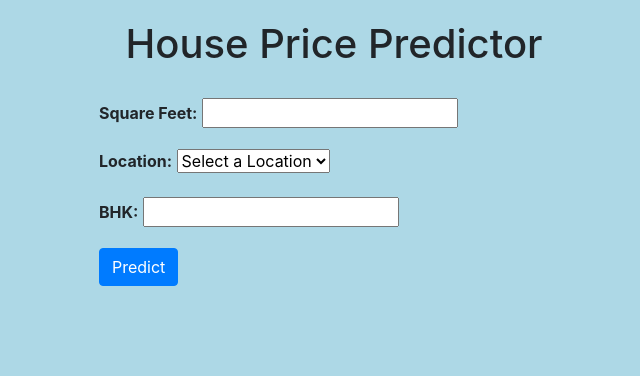
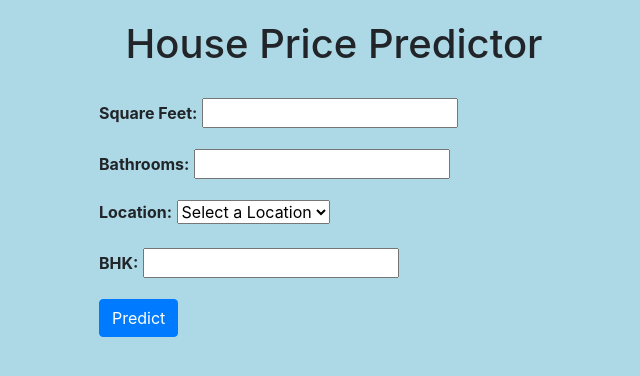
Before and after one commit to 1pol/my_ml_projects, a Flask app: page / in a window 1280 px wide. Shown: the top 376 px of the page, without its empty margins (306-946 px from the left). Run offline with Flask 3, Linux system fonts and the light colour scheme; parts of the project's set-up code (start-up, migrations or seed data) failed here and were passed over; some libraries are stand-ins or nearby versions.

Commit message:
Update index.html

```diff
--- a/templates/index.html
+++ b/templates/index.html
@@ -31,13 +31,17 @@
             <div class ="form-group">
                 <label for="sqft">Square Feet:</label>
                 <input type="number" name="sqft" id="sqft" required>
-             </div>
+            </div>
+            <div class="form-group">
+                <label for="bath">Bathrooms:</label>
+                <input type="number" name="bath" id="bath" required>
+            </div>
             <div class="form-group">
                  <label for="location">Location:</label>
                 <select name="location" id="location" required>
                     <option value="">Select a Location</option> <!-- Placeholder option -->
                     {% for location in locations %}
-                    <option value="{{ location }}">{{ location }}</option>
+                    <option value="{{ loc }}">{{ loc }}</option>
                     {% endfor %}
                 </select>
             </div>
```
